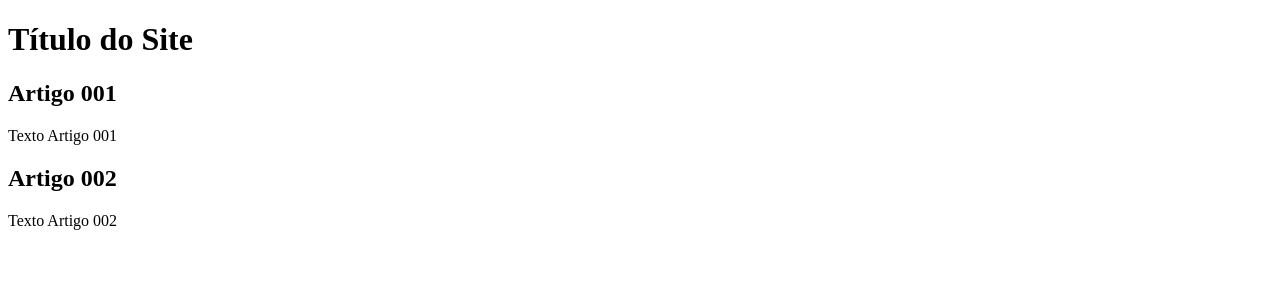
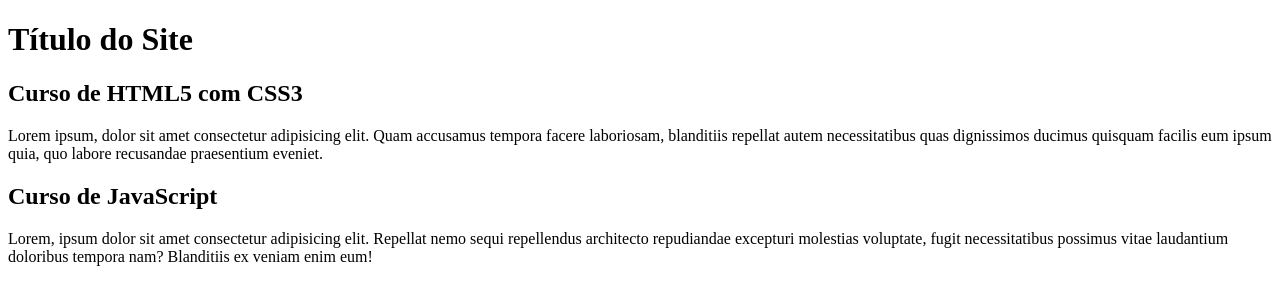
Before and after one commit to JoseM4ria/projeto-site, a plain HTML site: page index.html in a window 1280 px wide. Drawn offline with Linux system fonts and the light colour scheme.

Commit message:
comecei a escrever o conteúdo

```diff
--- a/index.html
+++ b/index.html
@@ -2,7 +2,7 @@
 <html>
 <head>
     <meta charset="UTF-8"/>
-    <title>Título do site</title>
+    <title>Cursos GRátis</title>
 </head>
 <body>
     <main>
@@ -10,12 +10,12 @@
             <h1>Título do Site</h1>
         </header>
         <article>
-            <h2>Artigo 001</h2>
-            <p>Texto Artigo 001</p>
+            <h2>Curso de HTML5 com CSS3</h2>
+            <p>Lorem ipsum, dolor sit amet consectetur adipisicing elit. Quam accusamus tempora facere laboriosam, blanditiis repellat autem necessitatibus quas dignissimos ducimus quisquam facilis eum ipsum quia, quo labore recusandae praesentium eveniet.</p>
         </article>
         <article>
-            <h2>Artigo 002</h2>
-            <p>Texto Artigo 002</p>
+            <h2>Curso de JavaScript</h2>
+            <p>Lorem, ipsum dolor sit amet consectetur adipisicing elit. Repellat nemo sequi repellendus architecto repudiandae excepturi molestias voluptate, fugit necessitatibus possimus vitae laudantium doloribus tempora nam? Blanditiis ex veniam enim eum!</p>
         </article>
 </body>
 </html>
```
